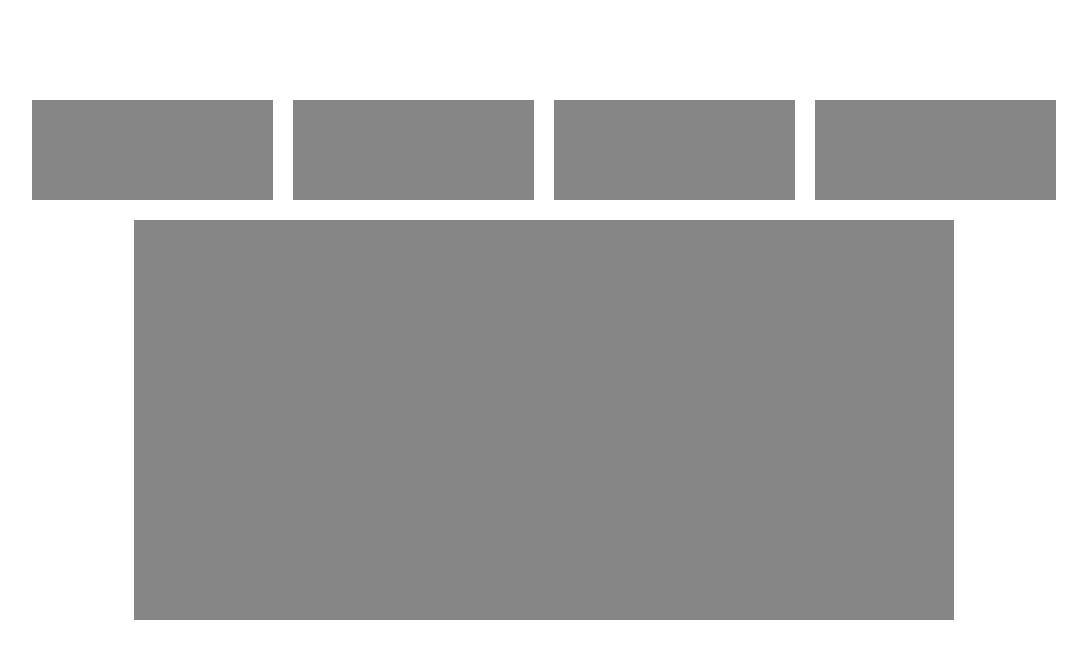
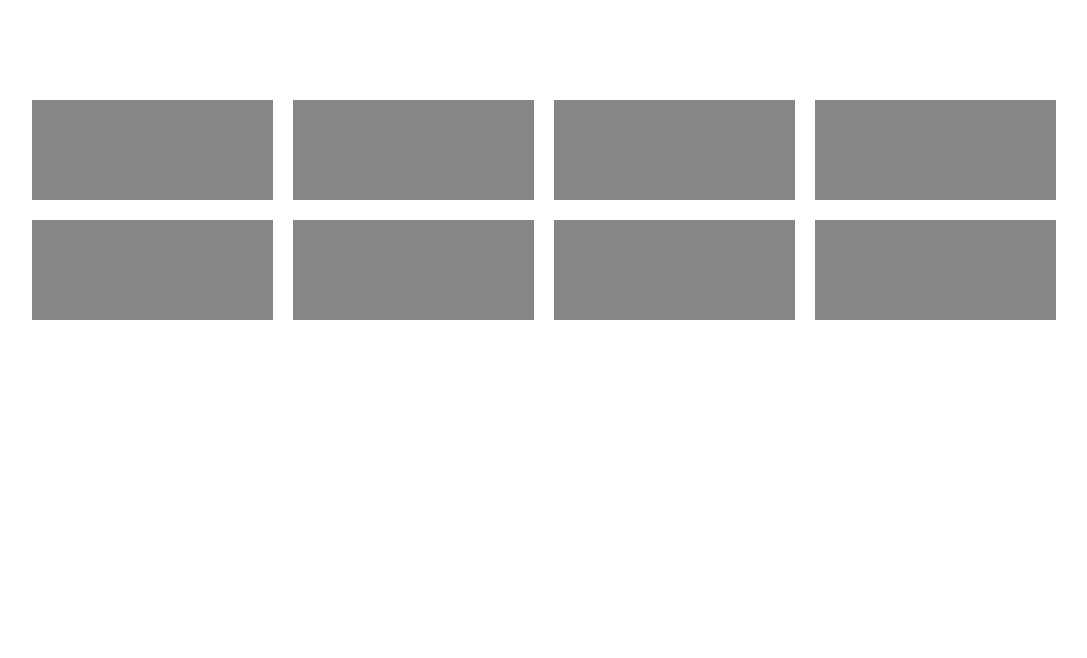
Before and after one commit to addereth/enyata-academy-2023, a plain HTML site: page 0x01-intro_to_css_and_html/responsive.html in a window 1280 px wide. Shown: the whole page, without its empty margins (96-1183 px from the left). Drawn offline with Linux system fonts and the light colour scheme.

Commit message:
Rectified errors

```diff
--- a/0x01-intro_to_css_and_html/responsive.html
+++ b/0x01-intro_to_css_and_html/responsive.html
@@ -16,7 +16,7 @@
             <div class="item 3 item"></div>
             <div class="item 4 item"></div>
         </div>
-        <div class="itme-container">
+        <div class="item-container">
             <div class="item 5 item"></div>
             <div class="item 6 item"></div>
             <div class="item 7 item"></div>
```
